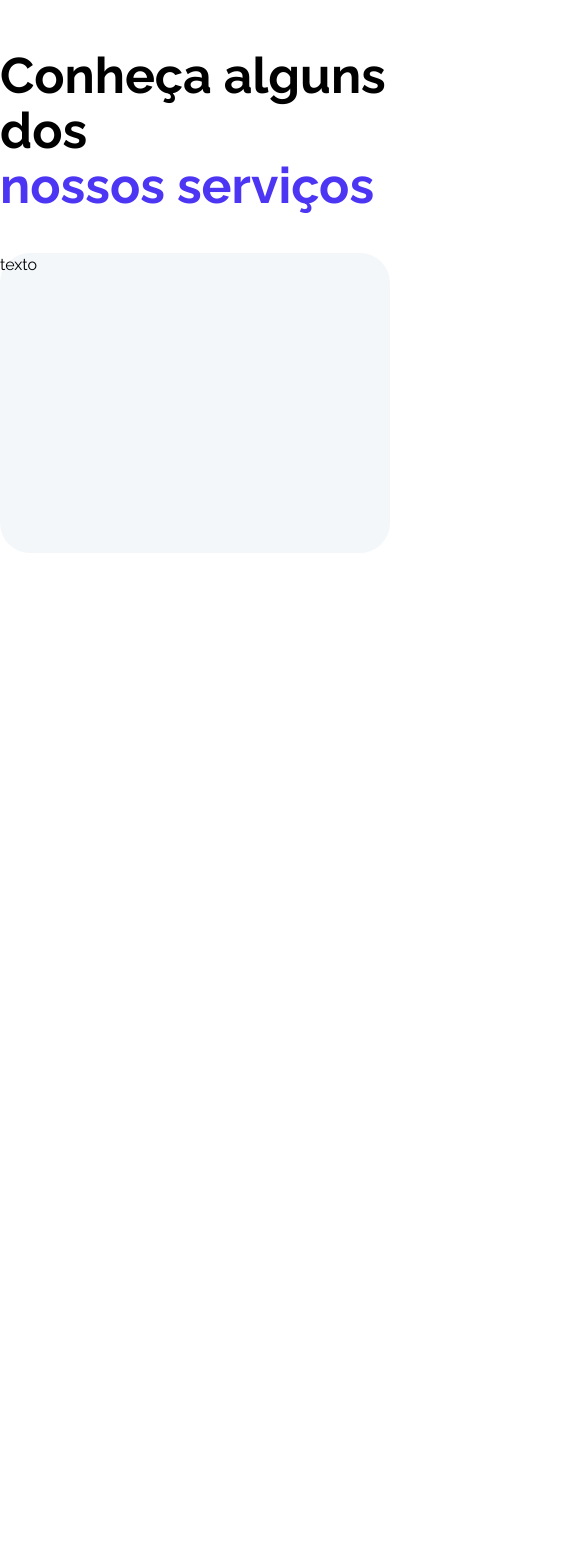
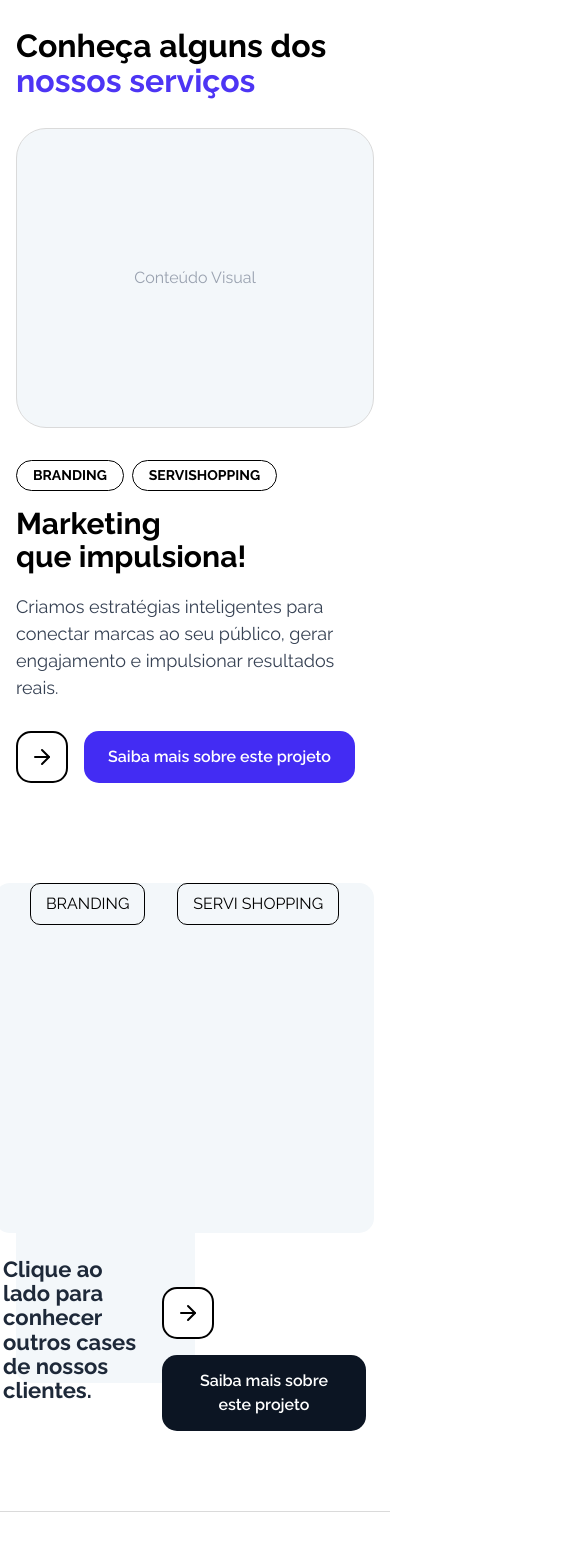
Before and after one commit to Gerson114/-PlannerSite, a Next.js app: page /branding in a window 390 px wide. Shown: the part 7500-9068 px from the top of the page, 585 px wide, since content can reach past the window. Before the commit the page ends 8069 px from the top, so only its background shows below. Built offline with nearby package versions, Linux system fonts and the light colour scheme.

Commit message:
alteracao

```diff
--- a/app/branding/page.tsx
+++ b/app/branding/page.tsx
@@ -1,10 +1,12 @@
 import Banner from "../components/brandings/banner/banner";
 import ComoFazemos from "../components/brandings/comoFazemos/comoFazemos";
 import Construir from "../components/brandings/contruir/construir";
+import Faq from "../components/brandings/faq/faq";
 import Fazemos from "../components/brandings/Fazemos/fazemos";
 import Identidade from "../components/brandings/identidade/identidade";
 import Servicos from "../components/brandings/servicos/servicos";
 import HeaderMobile from "../components/header-mobile";
+
 import Headertop from "../components/header/header";
 
 
@@ -19,6 +21,8 @@ export default function Branding() {
             <Identidade/>
             <ComoFazemos/>
             <Servicos/>
+            <Faq/>
+
 
 
         </>
--- a/app/components/brandings/servicos/servicos.tsx
+++ b/app/components/brandings/servicos/servicos.tsx
@@ -1,33 +1,135 @@
-
+import { ArrowRight } from "lucide-react";
 
 export default function Servicos() {
     return (
         <>
-            <div className="flex justify-center mt-[60px]">
-                <div className="max-w-[1400px] w-full">
+        <section className="flex justify-center mt-[40px] md:mt-[60px] px-4">
+            <div className="max-w-[1400px] w-full">
 
-                    <div>
-                        <h2 className="text-[50px] font-bold leading-[1.1]" >    Conheça alguns dos <br /> <span className="text-[#4D35F4]">nossos serviços</span></h2>
+                {/* Título Responsivo */}
+                <div>
+                    <h2 className="text-[32px] md:text-[50px] font-bold leading-[1.1]">
+                        Conheça alguns dos <br />
+                        <span className="text-[#4D35F4]">nossos serviços</span>
+                    </h2>
+                </div>
 
+                {/* Grid Responsivo */}
+                <div className="grid grid-cols-1 lg:grid-cols-2 gap-8 lg:gap-20 mt-[30px] md:mt-[40px] items-center">
+
+                    {/* Primeira Coluna: Imagem/Card */}
+                    <div className="bg-[#F3F7FA] h-[300px] md:h-[400px] rounded-[30px] flex items-center justify-center border border-[#DADADA]">
+                        <span className="text-gray-400">Conteúdo Visual</span>
                     </div>
 
-
-                    <div className="grid grid-cols-1 md:grid-cols-2 gap-4 mt-[40px]  ">
-                        {/* Primeira Coluna */}
-                        <div className="bg-[#F3F7FA] h-[300px] rounded-[30px]  ">
-                            texto
+                    {/* Segunda Coluna: Conteúdo */}
+                    <div className="flex flex-col justify-center">
+                        <div className="flex flex-wrap gap-2 text-[14px] md:text-[18px] font-bold mb-4">
+                            <div className="border border-black py-[4px] px-4 rounded-full">
+                                <p>BRANDING</p>
+                            </div>
+                            <div className="border border-black py-[4px] px-4 rounded-full">
+                                <p>SERVISHOPPING</p>
+                            </div>
                         </div>
 
-                        {/* Segunda Coluna */}
-                        <div>
+                        <h2 className="text-[30px] md:text-[40px] font-bold leading-[1.1]">
+                            Marketing <br /> que impulsiona!
+                        </h2>
 
-                              <div> </div>
+                        <p className="text-[18px] md:text-[22px] mt-[20px] text-gray-700">
+                            Criamos estratégias inteligentes para conectar marcas ao seu público, gerar engajamento e impulsionar resultados reais.
+                        </p>
+
+                        {/* Botões */}
+                        <div className="flex flex-wrap items-center mt-[30px] gap-4">
+
+                            {/* Botão da Seta: Fundo Branco, Borda Preta */}
+                            <button className="bg-white text-black border-2 border-black p-3 rounded-[15px] hover:bg-black hover:text-white transition-all duration-300 group">
+                                <ArrowRight className="w-6 h-6 group-hover:translate-x-1 transition-transform" />
+                            </button>
+
+                            {/* Botão Saiba Mais */}
+                            <button className="py-[14px] px-[24px] text-white font-semibold rounded-[15px] bg-[#432CF3] hover:bg-[#321ec4] transition-all duration-300">
+                                Saiba mais sobre este projeto
+                            </button>
+
                         </div>
                     </div>
                 </div>
+
+
+
+                <div className="grid mt-[100px]   grid-cols-2">
+                    {/* Card da Esquerda */}
+                    <div className="bg-[#F3F7FA] max-w-[400px] rounded-[15px] w-full h-[500px]">
+                        <div className="flex justify-center mt-[25px] gap-8">
+                            <div className="border-1 py-[8px] px-[15px] rounded-[10px]">BRANDING</div>
+                            <div className="border-1 py-[8px] px-[15px] rounded-[10px]">SERVI SHOPPING</div>
+
+                        </div>
+                    </div>
+
+                    {/* Coluna da Direita */}
+                    <div className="ml-[-200px] ">
+                        {/* Card da Direita */}
+                        <div className="bg-[#F3F7FA] h-[350px] rounded-[15px]">
+                            <div className="flex justify-center mt-[0px] gap-8">
+                                <div className="border-1 py-[8px] px-[15px] rounded-[10px]">BRANDING</div>
+                                <div className="border-1 py-[8px] px-[15px] rounded-[10px]">SERVI SHOPPING</div>
+
+
+
+                            </div>
+
+
+                        </div>
+
+                        {/* Texto abaixo do card */}
+                        <div className="mt-6 flex gap-4 px-2">
+                            <h3 className="text-[22px] leading-[1.1] font-bold text-gray-800">Clique ao lado para <br />
+                             conhecer outros cases <br /> de nossos clientes.</h3>
+
+                               <div className="flex flex-wrap items-center mt-[30px] gap-4">
+
+                            {/* Botão da Seta: Fundo Branco, Borda Preta */}
+                            <button className="bg-white text-black border-2 border-black p-3 rounded-[15px] hover:bg-black hover:text-white transition-all duration-300 group">
+                                <ArrowRight className="w-6 h-6 group-hover:translate-x-1 transition-transform" />
+                            </button>
+
+                            {/* Botão Saiba Mais */}
+                            <button className="py-[14px] px-[24px] text-white font-semibold rounded-[15px] bg-[#0C1523] hover:bg-[#0C1523] transition-all duration-300">
+                                Saiba mais sobre este projeto
+                            </button>
+
+                        </div>
+
+
+
+                        </div>
+                    </div>
+                </div>
+
+
+
+
+
+
+
+
+
+
+
+
+
+
+
             </div>
 
+        </section>
+        <hr className="w-full mt-[80px] mb-[80px] border-[#DADADA]  " />
+        </>
 
-        </>
-    )
+
+    );
 }
--- a/app/components/header/header.tsx
+++ b/app/components/header/header.tsx
@@ -1,27 +1,36 @@
 "use client";
 
 import Image from "next/image";
+import Link from "next/link"; // Importar Link para navegação
+import { usePathname } from "next/navigation"; // Importar para detectar página ativa
 import Logo from "./../../../public/LOGO PLANNER.webp";
-
 import { useState } from "react";
 
 export default function Headertop() {
     const [isOpen, setIsOpen] = useState(false);
-    const menuItems = ["Quem somos", "Portifolio", "Serviços", "Blog"];
+    const pathname = usePathname(); // Pega a URL atual
+
+    // Transformamos o array em objetos para facilitar links e lógica
+    const menuItems = [
+        { name: "Quem somos", href: "/quem-somos" },
+        { name: "Portifolio", href: "/portifolio" },
+        { name: "Serviços", href: "/branding" }, // Link de serviços para /branding
+        { name: "Blog", href: "/blog" },
+    ];
 
     return (
-        <nav className="hidden lg:flex justify-center py-4 md:py-6 border-b border-[#737373] bg-white w-full sticky top-0 z-50 shadow-sm">
+        <nav className="hidden lg:flex justify-center py-4 md:py-6 border-b border-[#DADADA] bg-white w-full sticky top-0 z-50 shadow-sm">
             <div className="max-w-[1400px] w-full px-4 sm:px-0">
                 <div className="flex flex-col md:flex-row justify-between items-center">
 
-                    {/* Logo com efeito de brilho no hover */}
                     <div className="flex justify-between items-center w-full md:w-auto">
+                        <Link href="/">
                             <Image
                                 src={Logo}
                                 alt="Logo Planner"
                                 className="w-32 h-auto transition-transform duration-300 hover:scale-105 hover:brightness-110"
                             />
-
+                        </Link>
 
                         <button
                             onClick={() => setIsOpen(!isOpen)}
@@ -37,35 +46,38 @@ export default function Headertop() {
                         </button>
                     </div>
 
-                    {/* Menu e Pesquisa */}
                     <div className={`${isOpen ? "max-h-[400px] opacity-100 mt-6" : "max-h-0 opacity-0 md:opacity-100 md:max-h-full"} overflow-hidden md:overflow-visible transition-all duration-500 ease-in-out flex flex-col md:flex-row items-center gap-8 w-full md:w-auto`}>
 
-                        {/* Input com Focus Dinâmico */}
                         <div className="relative flex items-center w-full md:w-[280px] group">
                             <input
                                 type="text"
                                 placeholder="O que você procura?"
-                                className="w-full border border-gray-200 rounded-full px-5 py-2 text-sm outline-none bg-gray-50 focus:bg-white focus:border-purple-500 focus:ring-4 focus:ring-purple-500/10 transition-all duration-300"
+                                className="w-full border border-gray-200 rounded-full px-5 py-2 text-sm outline-none bg-gray-50 focus:bg-white focus:border-[#432CF3] focus:ring-4 focus:ring-[#432CF3]/10 transition-all duration-300"
                             />
-                            <div className="absolute right-4 text-gray-400 group-focus-within:text-purple-600 group-focus-within:scale-110 transition-all duration-300">
+                            <div className="absolute right-4 text-gray-400 group-focus-within:text-[#432CF3] group-focus-within:scale-110 transition-all duration-300">
                                 <svg xmlns="http://www.w3.org/2000/svg" fill="none" viewBox="0 0 24 24" strokeWidth={2.5} stroke="currentColor" className="w-4 h-4">
                                     <path strokeLinecap="round" strokeLinejoin="round" d="m21 21-5.197-5.197m0 0A7.5 7.5 0 1 0 5.196 5.196a7.5 7.5 0 0 0 10.607 10.607Z" />
                                 </svg>
                             </div>
                         </div>
 
-                        {/* Links com a Linha Mágica */}
-                        <div className="flex flex-col md:flex-row items-center gap-6 md:gap-10 text-[19px] font-semibold text-black]">
-                            {menuItems.map((item) => (
-                                <span
-                                    key={item}
-                                    className="relative cursor-pointer group py-1 hover:text-purple-600 transition-colors duration-300"
+                        <div className="flex flex-col md:flex-row items-center gap-6 md:gap-10 text-[19px] font-semibold text-black">
+                            {menuItems.map((item) => {
+                                const isActive = pathname === item.href; // Verifica se o link é a página atual
+
+                                return (
+                                    <Link
+                                        key={item.name}
+                                        href={item.href}
+                                        className={`relative cursor-pointer group py-1 transition-colors duration-300 ${isActive ? 'text-[#432CF3]' : 'hover:text-[#432CF3]'}`}
                                     >
-                                    {item}
-                                    {/* Linha Animada Refinada */}
-                                    <span className="absolute bottom-0 left-0 w-0 h-[3px] bg-purple-600 rounded-full opacity-0 group-hover:w-full group-hover:opacity-100 transition-all duration-500 ease-[cubic-bezier(0.22,1,0.36,1)]"></span>
+                                        {item.name}
+                                        <span className={`absolute bottom-0 left-0 h-[3px] bg-[#432CF3] rounded-full transition-all duration-500 ease-[cubic-bezier(0.22,1,0.36,1)]
+                                            ${isActive ? 'w-full opacity-100' : 'w-0 opacity-0 group-hover:w-full group-hover:opacity-100'}`}>
                                         </span>
-                            ))}
+                                    </Link>
+                                );
+                            })}
                         </div>
                     </div>
 
--- a/app/components/home/banner/banner..tsx
+++ b/app/components/home/banner/banner..tsx
@@ -28,7 +28,7 @@ export default function Banner() {
       <div className="flex justify-center mt-[60px] lg:mt-[100px] px-6">
         <div className="max-w-[1400px] w-full">
           {/* Texto responsivo: Mobile (50px) -> Tablet (80px) -> Notebook (100px+) */}
-          <h1 className="text-[45px] md:text-[80px] lg:text-[100px] leading-[0.9] md:leading-[0.8] tracking-tighter">
+          <h1 className="text-[45px] text-center md:text-[80px]  lg:text-[100px] leading-[0.9] md:leading-[0.8] tracking-tighter">
             <span className="font-bold">Marketing que </span>
             <br className="hidden md:block" />
             <span className="text-[#432CF3]"> impulsiona,</span>
```
Also changed, not shown: app/components/brandings/faq/faq.tsx (added, +71 -0 lines), app/components/header/footer.tsx (+9 -3 lines). Lines whose indentation alone changed are shown as unchanged.
